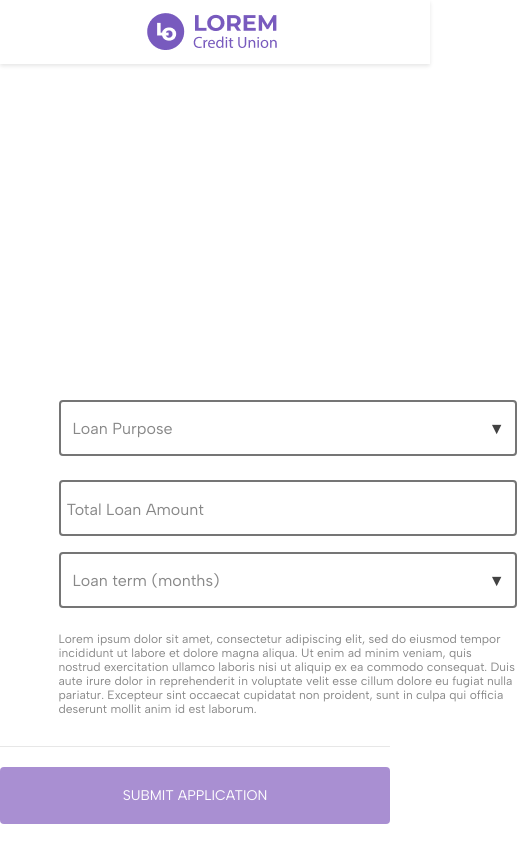
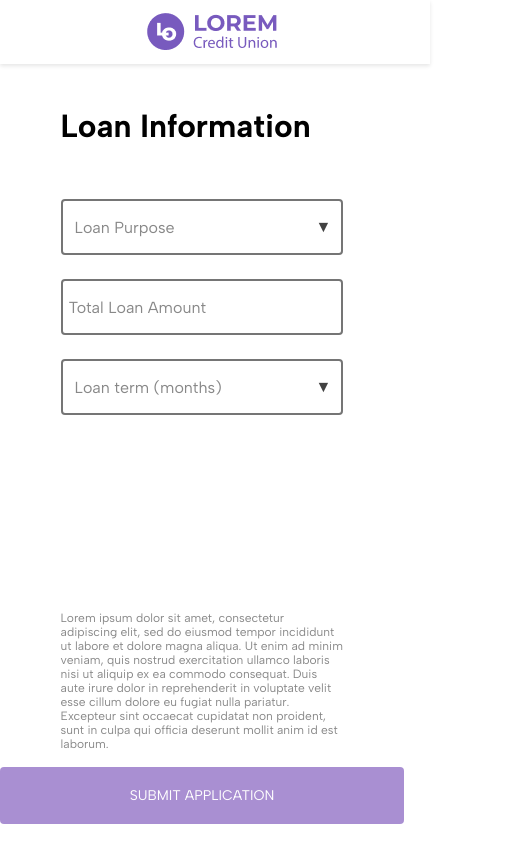
Before and after one commit to ALCordeiro/personal-loan, a React (Create React App) app: page / in a window 390 px wide. Shown: the whole page, 517 px wide, since content can reach past the window. Built offline with nearby package versions, Linux system fonts and the light colour scheme.

Commit message:
Responsiveness

```diff
--- a/src/components/Badge/styles.ts
+++ b/src/components/Badge/styles.ts
@@ -10,4 +10,5 @@ export const Container = styled.div`
   text-transform: uppercase;
   border-radius: 4px;
   font-weight: 700;
+  margin: 16px 0px;
 `
--- a/src/components/CardLoan/styles.ts
+++ b/src/components/CardLoan/styles.ts
@@ -10,10 +10,6 @@ export const Container = styled.div`
 export const TitleContainer = styled.div`
   display: flex;
   flex-direction: column;
-
-	@media (max-width: 768px) {
-		margin-bottom: 16px;
-	}
 `
 
 export const Title = styled.span`
--- a/src/components/Input/styles.ts
+++ b/src/components/Input/styles.ts
@@ -5,10 +5,6 @@ export const Container = styled.div`
   position: relative;
   height: 56px;
   margin-bottom: 24px;
-
-	@media (max-width: 768px) {
-		margin-bottom: 16px;
-	}
 `
 
 export const InputWrapper = styled.input`
--- a/src/components/Terms/styles.ts
+++ b/src/components/Terms/styles.ts
@@ -5,10 +5,6 @@ export const Container = styled.div`
   position: relative;
   height: 64px;
   margin-bottom: 24px;
-
-	@media (max-width: 768px) {
-		margin-bottom: 16px;
-	}
 `
 
 export const TextFragment = styled.div`
--- a/src/components/UpsellOpportunity/styles.ts
+++ b/src/components/UpsellOpportunity/styles.ts
@@ -5,10 +5,6 @@ export const Container = styled.div`
   position: relative;
   height: 56px;
   margin-bottom: 24px;
-
-	@media (max-width: 768px) {
-		margin-bottom: 16px;
-	}
 `;
 
 export const UpsellBlock = styled.div`
--- a/src/pages/HomePage.styles.ts
+++ b/src/pages/HomePage.styles.ts
@@ -1,10 +1,24 @@
 import styled from 'styled-components'
+import fontSize from '../common/utils/fontSize';
 
-export const HomePageWrapper = styled.div`
+export const HomePageTitle = styled.h1`
+  ${fontSize(32)}
+  font-weight: 700;
+  padding: 16px 0px 32px 0px;
+  color: #000000;
+`
+
+export const HomePageWrapper = styled.div<{ isMobile: boolean }>`
   box-sizing: border-box;
   margin-left: 15%;
   margin-right: 15%;
-  padding-top: 400px;
+  padding-top: ${({ isMobile }) => (isMobile ? '70px' : '200px')};
+
+  @media (max-width: 768px) {
+		display: flex;
+    flex-direction: column;
+    justify-content: space-between;
+	}
 `;
 
 export const FormWrapper = styled.form`
@@ -13,19 +27,24 @@ export const FormWrapper = styled.form`
   display: flex;
   flex-direction: column;
   justify-content: space-between;
+
+  @media (max-width: 768px) {
+		display: grid;
+    grid-template-rows: 5fr 0.5fr;
+	}
 `
 
-export const ButtonWrapper = styled.div`
+export const ButtonWrapper = styled.div<{ isMobile: boolean }>`
   margin-bottom: 20px;
   padding-top: 20px;
-  border-top: 1px solid #E7E7E7;
+  border-top: ${({ isMobile }) => (isMobile ? '0px' : '1px solid #E7E7E7')};
   display: flex;
   justify-content: center;
   align-items: center;
 `
 
-export const FieldsContainer = styled.div`
-  width: 458px;
+export const FieldsContainer = styled.div<{ isMobile: boolean }>`
+  width: ${({ isMobile }) => (isMobile ? 'auto' : '458px')};
 `
 export const TermsContainer = styled.div`
   margin-bottom: 48px;
--- a/src/pages/HomePage.tsx
+++ b/src/pages/HomePage.tsx
@@ -2,11 +2,12 @@ import React from 'react';
 import { Controller } from "react-hook-form";
 import { Input, Select, Terms, UpsellOpportunity, Error, Button, Header } from '../components';
 import LoanEnum from '../common/enums/LoanEnum';
-import { ButtonWrapper, FieldsContainer, FormWrapper, HomePageWrapper, TermsContainer } from './HomePage.styles';
+import { ButtonWrapper, FieldsContainer, FormWrapper, HomePageTitle, HomePageWrapper, TermsContainer } from './HomePage.styles';
 import { loanPurposeOptions, months } from '../common/utils/dropdownOptions';
 import { useLoanForm } from '../common/hooks/useLoanForm';
 import { useSubmitLoanForm } from '../common/hooks/useSubmitLoanForm';
 import convertCurrency from '../common/utils/convertCurrency';
+import useIsMobile from '../common/hooks/useIsMobile';
 
 const HomePage: React.FC = () => {
   const {
@@ -25,11 +26,14 @@ const HomePage: React.FC = () => {
   const { onSubmit } = useSubmitLoanForm();
 
   const isButtonDisabled = loading || !isFormValid();
+  const isMobile = useIsMobile();
 
   return (
     <FormWrapper onSubmit={handleSubmit(onSubmit)} >
-      <HomePageWrapper>
-        <FieldsContainer>
+      <HomePageWrapper isMobile={isMobile}>
+        <FieldsContainer isMobile={isMobile}>
+          <HomePageTitle>{LoanEnum.LOAN_INFORMATION}</HomePageTitle>
+          <div>
             <Controller
               name="loanPurpose"
               control={control}
@@ -63,9 +67,10 @@ const HomePage: React.FC = () => {
                 />
               )}
             />
-          <TermsContainer>
+          </div>
+          {!isMobile && <TermsContainer>
             <Terms text={LoanEnum.TERMS} />
-          </TermsContainer>
+          </TermsContainer>}
           {errorMessage ? (
             <Error errorMessage={errorMessage} />
           ) : (
@@ -77,8 +82,11 @@ const HomePage: React.FC = () => {
             )
           )}
         </FieldsContainer>
+        {isMobile && <TermsContainer>
+          <Terms text={LoanEnum.TERMS} />
+        </TermsContainer>}
       </HomePageWrapper>
-      <ButtonWrapper>
+      <ButtonWrapper isMobile={isMobile} >
         <Button type="submit" disabled={isButtonDisabled || !!errorMessage} label={LoanEnum.SUBMIT_APPLICATION} />
       </ButtonWrapper>
     </FormWrapper>
```
Lines whose indentation alone changed are shown as unchanged.
